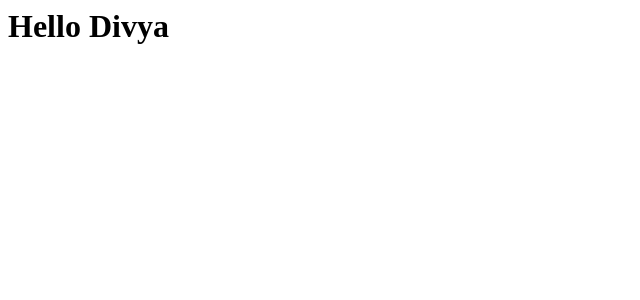
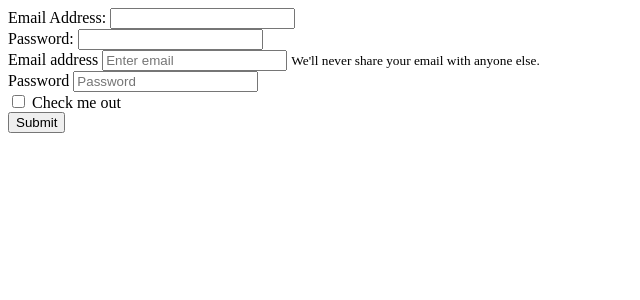
Before and after one commit to divya-pullivarthi/DeConnect, a Django app: page / in a window 1280 px wide. Shown: the top 300 px of the page, without its empty margins (0-640 px from the left). Run offline with Django 5.2, Linux system fonts and the light colour scheme.

Commit message:
Login Form added.

```diff
--- a/signup/forms.py
+++ b/signup/forms.py
@@ -0,0 +1,9 @@
+from django import forms
+
+
+class LoginForm(forms.Form):
+    email = forms.EmailField(label="Email Address")
+    #we used widget to hide the password using special characters like *.
+    password = forms.CharField(
+        widget = forms.PasswordInput(), min_length=8, max_length=20, label="Password"
+    )
--- a/signup/templates/login.html
+++ b/signup/templates/login.html
@@ -1,9 +1,22 @@
 <html>
     <body>
-    {% if name %}
-    <h1>Hello {{ name }}</h1>
-    {% else %}
-    <h1>Hello DeConnect World</h1>
-    {% endif %}
+        {{ login_form }}
+
+        <form>
+            <div class="form-group">
+              <label for="exampleInputEmail1">Email address</label>
+              <input type="email" class="form-control" id="exampleInputEmail1" aria-describedby="emailHelp" placeholder="Enter email">
+              <small id="emailHelp" class="form-text text-muted">We'll never share your email with anyone else.</small>
+            </div>
+            <div class="form-group">
+              <label for="exampleInputPassword1">Password</label>
+              <input type="password" class="form-control" id="exampleInputPassword1" placeholder="Password">
+            </div>
+            <div class="form-group form-check">
+              <input type="checkbox" class="form-check-input" id="exampleCheck1">
+              <label class="form-check-label" for="exampleCheck1">Check me out</label>
+            </div>
+            <button type="submit" class="btn btn-primary">Submit</button>
+        </form>
     </body>
 </html>
--- a/signup/views.py
+++ b/signup/views.py
@@ -1,6 +1,12 @@
 from django.shortcuts import render
 from django.http import HttpResponse
+from signup.forms import LoginForm
 
 # Create your views here.
 def say_hello(request):
-    return render(request, 'login.html',{'name': 'Divya'})
+
+    login_form = LoginForm()
+
+    return render(request, 'login.html',{
+        "login_form": login_form
+    })
```
